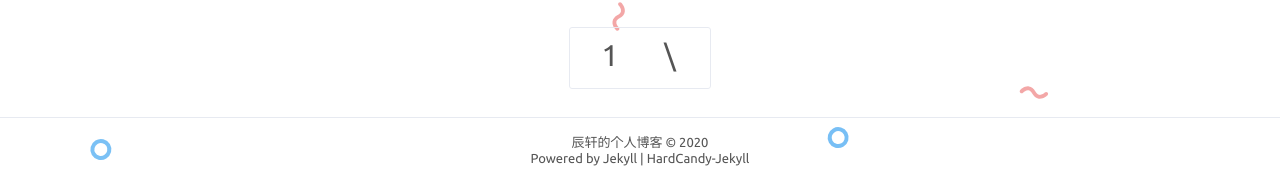
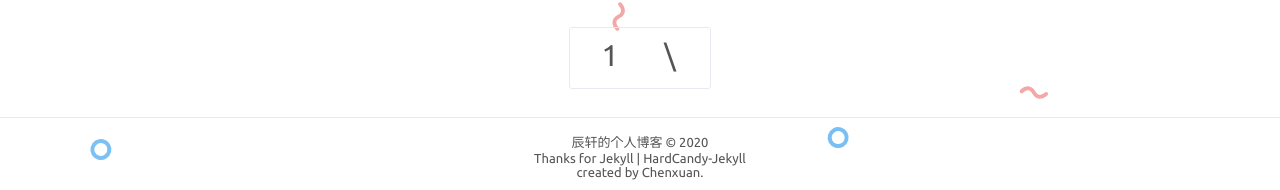
Before and after one commit to xinhuoshixincha/xinhuoshixincha.github.io, a Jekyll site: the page built from index.html, in a window 1280 px wide. Shown: the part 1455-1645 px from the top of the page. Built offline with Jekyll 4.4.1, drawn with Linux system fonts in a browser that asks for light colours; comment, search, counter and statistics services are not loaded.

Commit message:
Update footer.html

```diff
--- a/_includes/footer.html
+++ b/_includes/footer.html
@@ -8,5 +8,7 @@
   {% endunless %}
   {{ current }}
   <br>
-  Powered by <a href="https://www.jekyll.com.cn/">Jekyll</a> | <a href="https://github.com/xukimseven/HardCandy-Jekyll">HardCandy-Jekyll</a></span>
+  Thanks for <a href="https://www.jekyll.com.cn/">Jekyll</a> | <a href="https://github.com/xukimseven/HardCandy-Jekyll">HardCandy-Jekyll</a></span>
+  <br>
+  created by Chenxuan.
 </footer>
```
